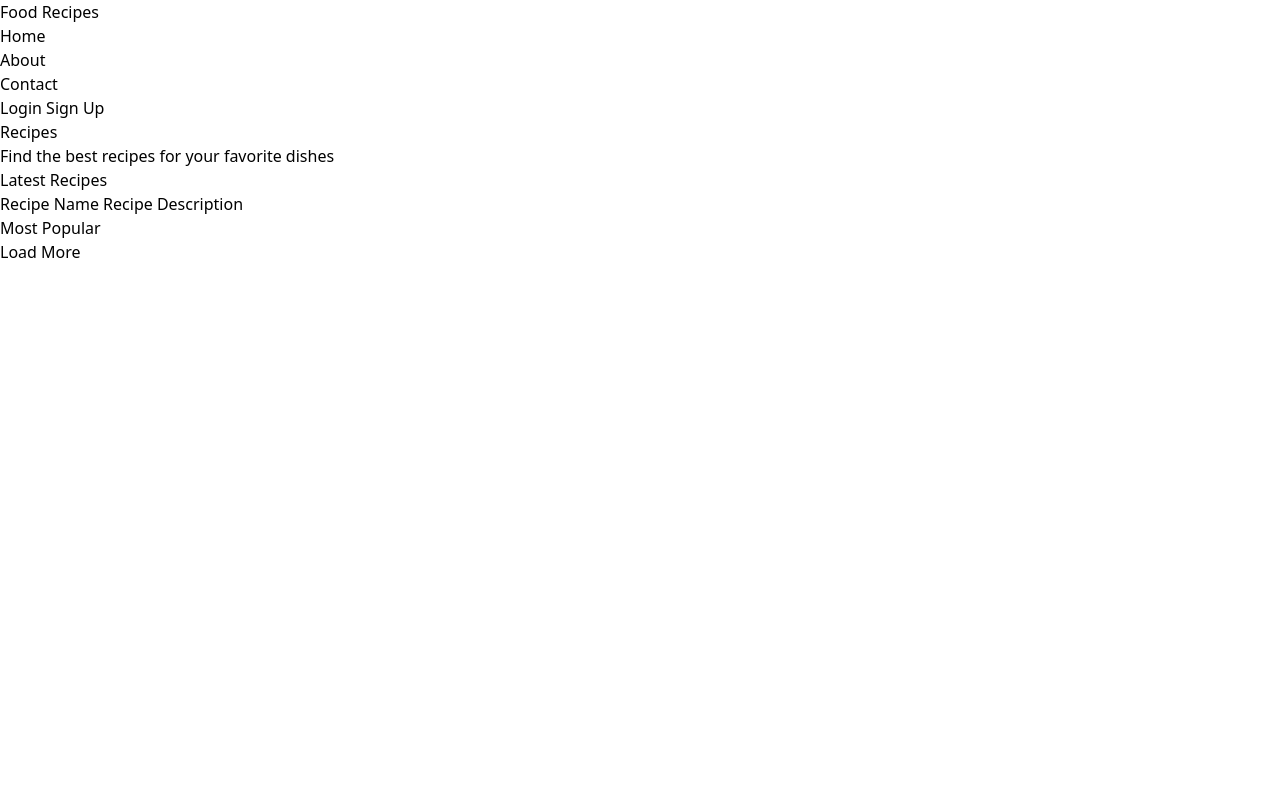
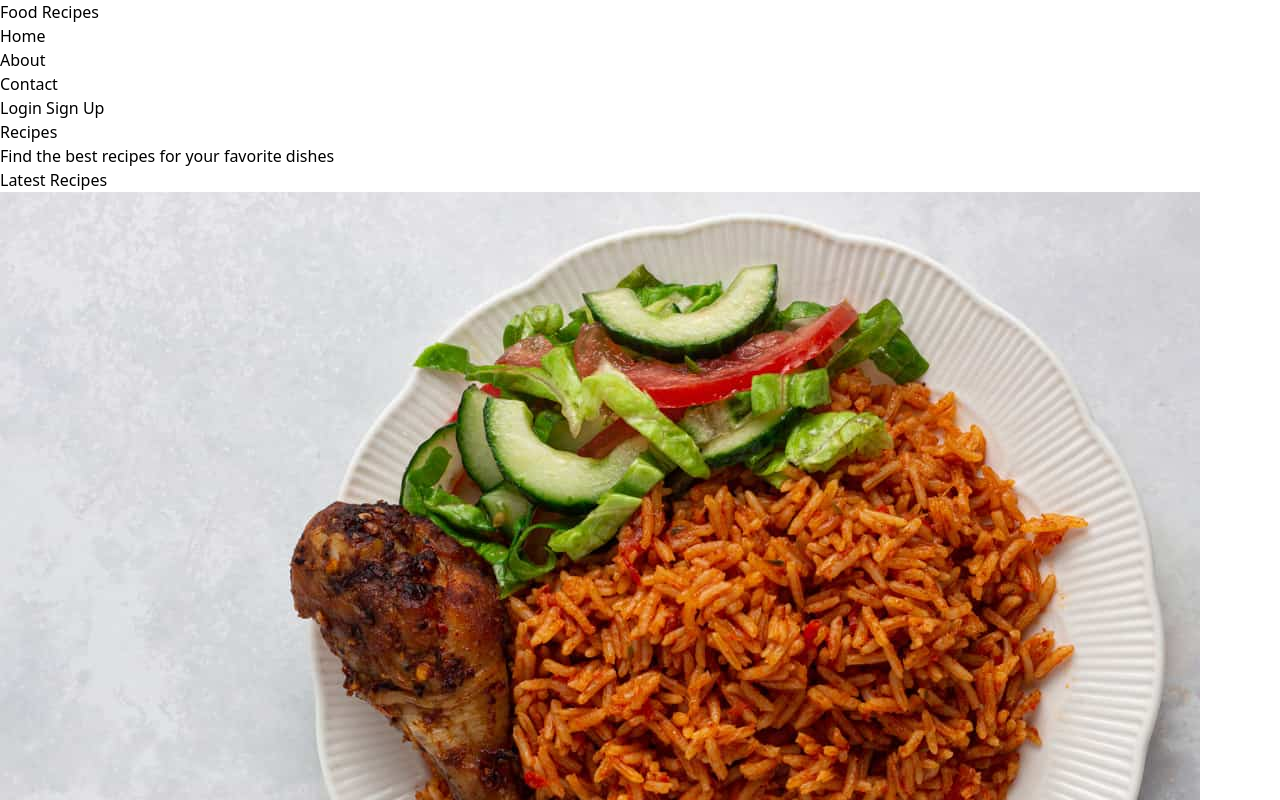
Before and after one commit to AmeerBamigbayan/FoodRecipes, a website: page public/index.html in a window 1280 px wide. Shown: the top 800 px of the page. Drawn offline with Linux system fonts and the light colour scheme.

Commit message:
Update index.html

```diff
--- a/public/index.html
+++ b/public/index.html
@@ -53,7 +53,7 @@
                 <div>
                     <!-----Cards-->
                     <div>
-                        <img src="" alt="">
+                        <img src="img/Jollof-rice-16.jpg" alt="">
                         <div>
                             <span>Recipe Name</span>
                             <span>Recipe Description</span>
```
